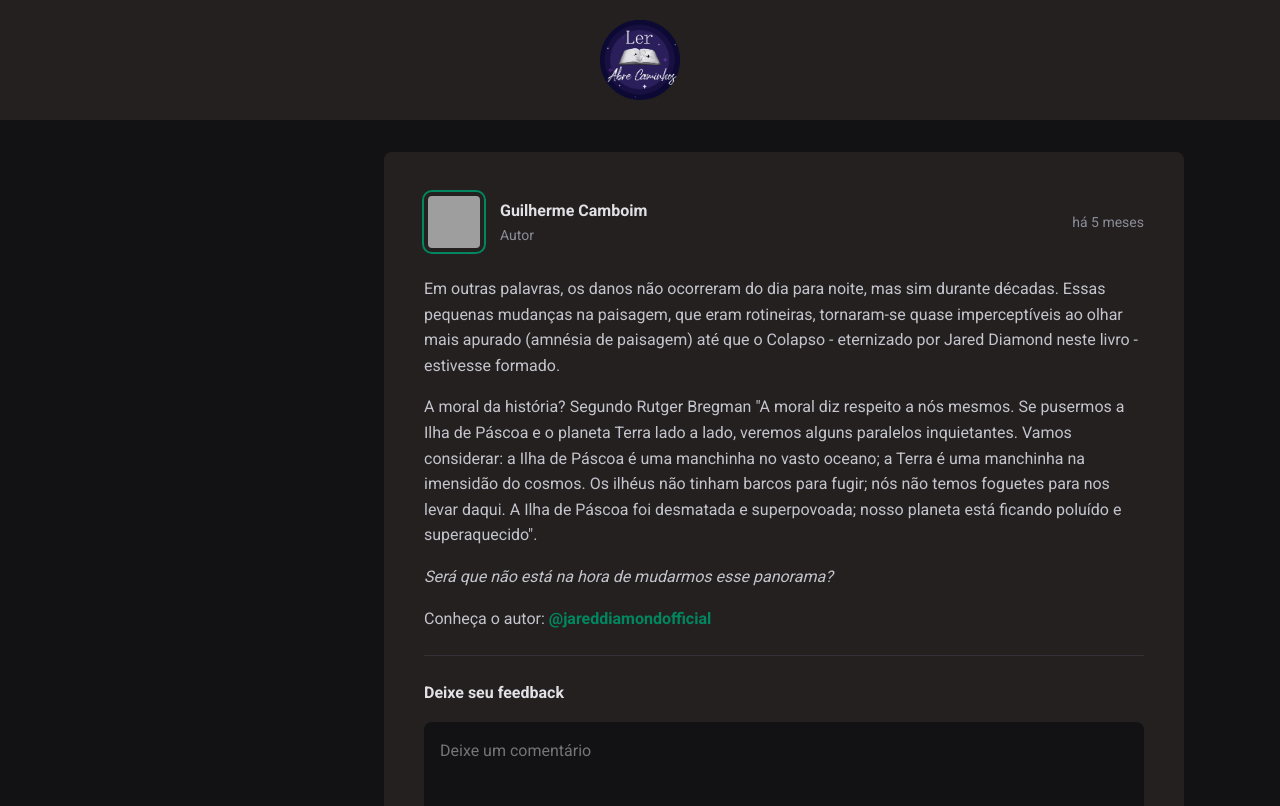
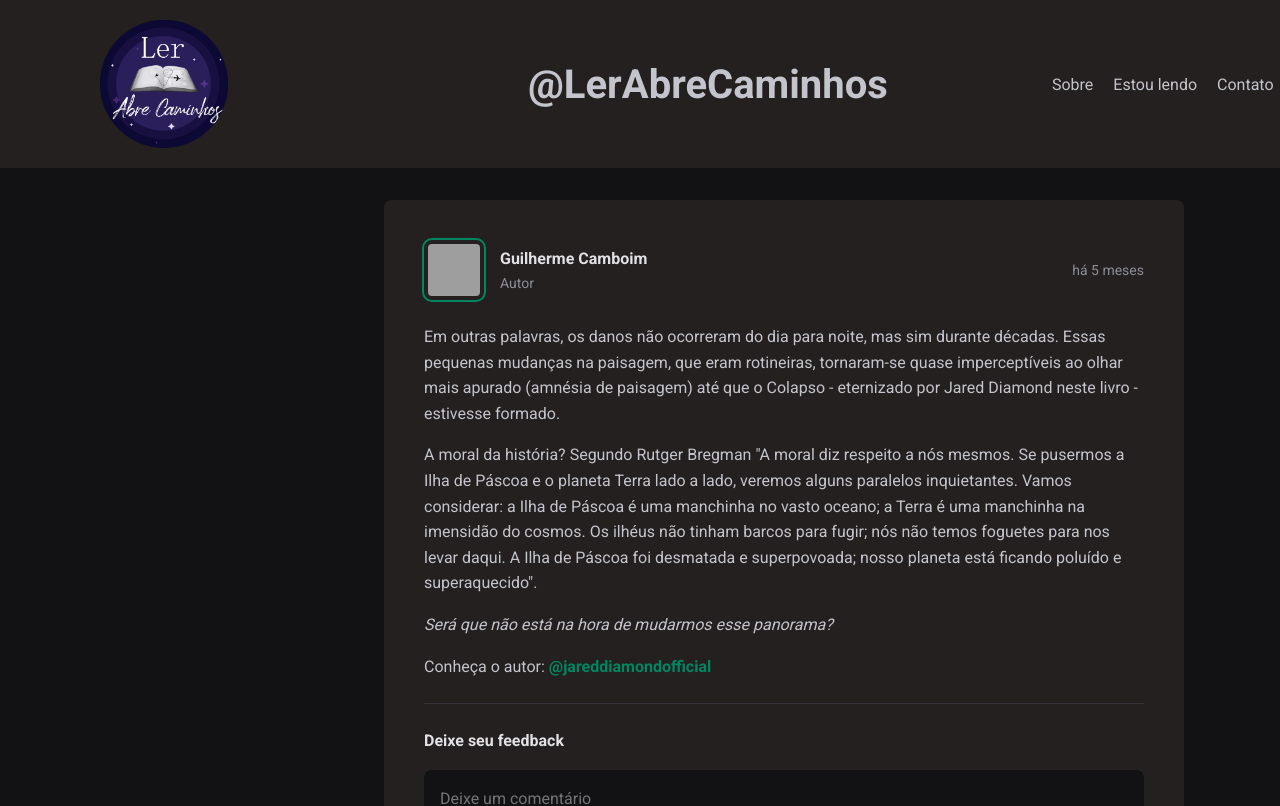
Before and after one commit to guilhermecamboim/ler-abre-caminhos-TS, a React (Vite) app: page / in a window 1280 px wide. Shown: the top 806 px of the page. Built offline with nearby package versions, Linux system fonts and the light colour scheme; grey boxes are pictures that could not be loaded.

Commit message:
Melhorando header da aplicacão.

```diff
--- a/src/components/Header/Header.tsx
+++ b/src/components/Header/Header.tsx
@@ -5,6 +5,12 @@ export function Header(){
   return (
     <header className={styles.header}>
       <img src={logoImg} alt="Logotipo do Ler Abre Caminhos"/>
+      <h1>@LerAbreCaminhos</h1>
+      <div className="containerSelection">
+        <a>Sobre</a>
+        <a>Estou lendo</a>
+        <a>Contato</a>
+      </div>
     </header>
   )
 }
--- a/src/components/Header/styles.module.css
+++ b/src/components/Header/styles.module.css
@@ -1,6 +1,6 @@
 .header {
   display: flex;
-  justify-content: center;
+  align-items: center;
   background: var(--gray-800);
   padding: 1.25rem 0;
   align-items: center;
@@ -8,6 +8,27 @@
 }
 
 .header img {
-  width: 5rem;
-  height: 5rem;
+  position: relative;
+  left: 100px;
+  width: 8rem;
+  height: 8rem;
 }
+
+header h1 {
+  position: relative;
+  left: 400px;
+  font-size: 40px;
+}
+
+.header > div {
+  position: relative;
+  left: 550px;
+  width: 250px;
+  height: 50px;
+
+  display: flex;
+  align-items: center;
+  justify-content: center;
+  gap: 20px;
+
+}
```
